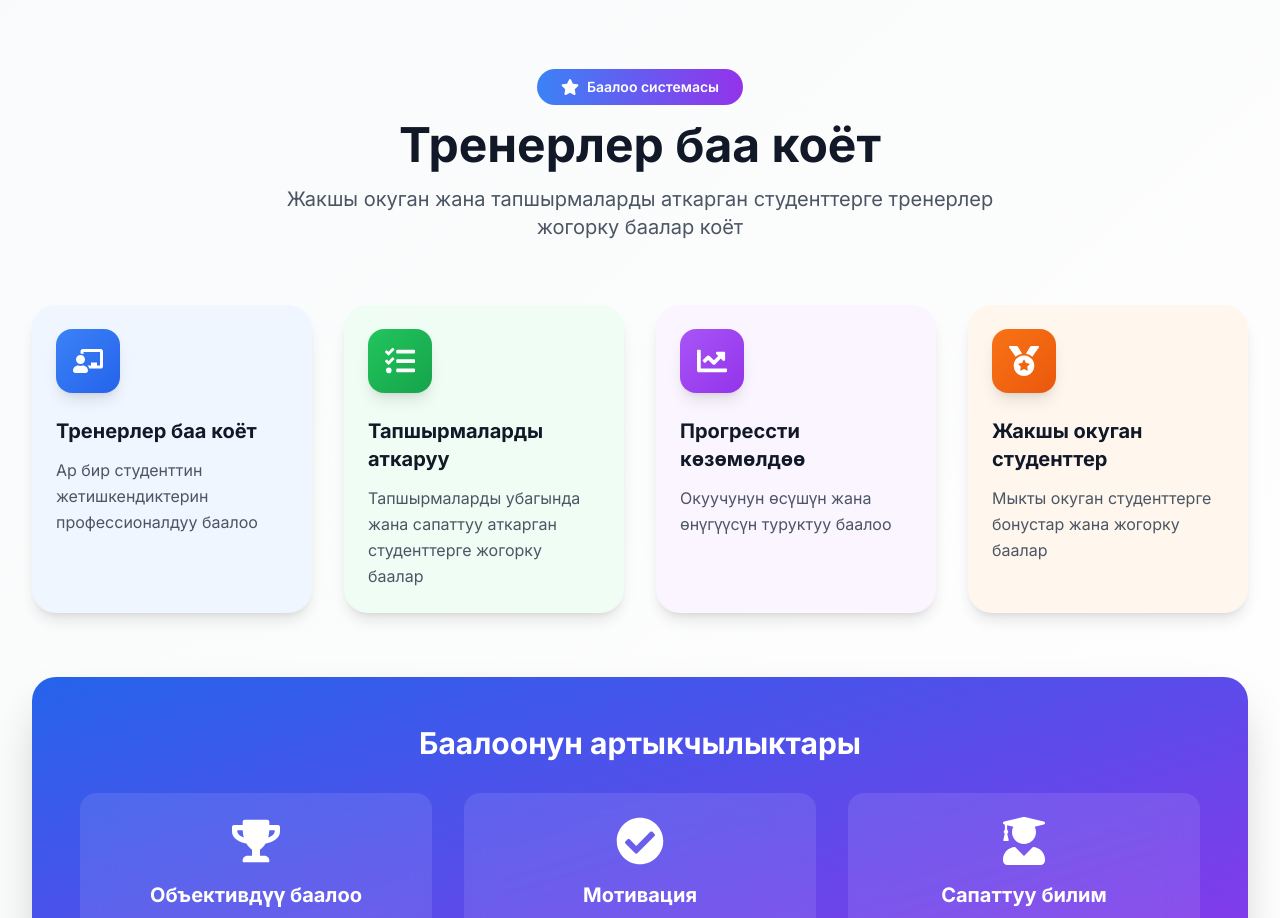
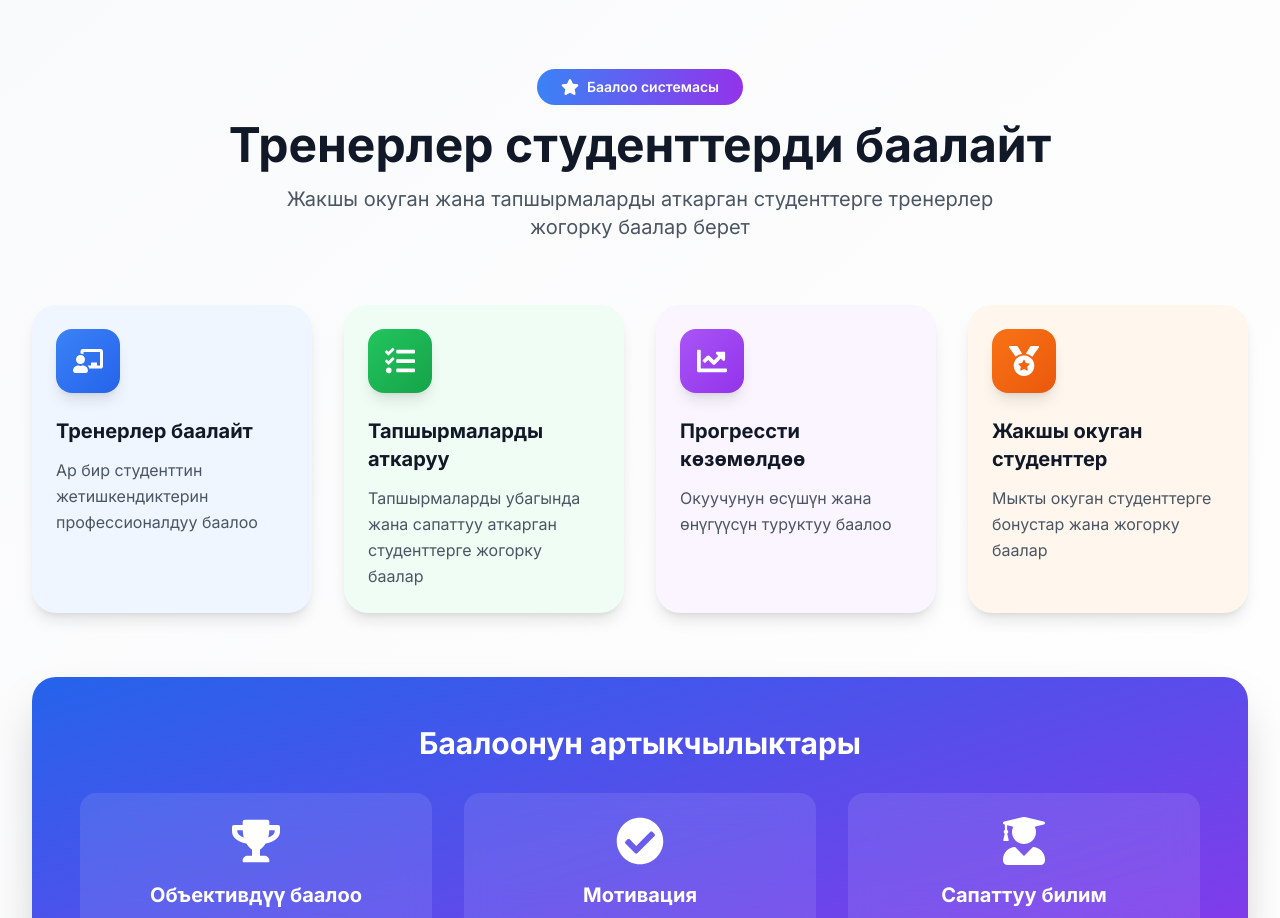
Before and after one commit to eldar-max/OKURMEN_stutio, a React (Vite) app: page / in a window 1280 px wide. Shown: the part 9040-9958 px from the top of the page. Built offline with nearby package versions, Linux system fonts and the light colour scheme; no server answers.

Commit message:
📝 Update TeacherRating text - trainers evaluate students (not give grades)

```diff
--- a/src/components/TeacherRating.jsx
+++ b/src/components/TeacherRating.jsx
@@ -17,9 +17,9 @@ function TeacherRating() {
   const ratingSystem = [
     {
       icon: FaChalkboardTeacher,
-      titleKg: 'Тренерлер баа коёт',
-      titleRu: 'Тренеры выставляют оценки',
-      titleEn: 'Trainers Set Grades',
+      titleKg: 'Тренерлер баалайт',
+      titleRu: 'Тренеры оценивают',
+      titleEn: 'Trainers Evaluate',
       descKg: 'Ар бир студенттин жетишкендиктерин профессионалдуу баалоо',
       descRu: 'Профессиональная оценка достижений каждого студента',
       descEn: 'Professional evaluation of each student\'s achievements',
@@ -133,12 +133,12 @@ function TeacherRating() {
           </motion.div>
 
           <h2 className="text-4xl md:text-5xl font-bold text-gray-900 dark:text-white mb-4">
-            {language === 'kg' ? 'Тренерлер баа коёт' :
-             language === 'en' ? 'Trainers Set Grades' :
-             'Тренеры выставляют оценки'}
+            {language === 'kg' ? 'Тренерлер студенттерди баалайт' :
+             language === 'en' ? 'Trainers Evaluate Students' :
+             'Тренеры оценивают студентов'}
           </h2>
           <p className="text-xl text-gray-600 dark:text-gray-400 max-w-3xl mx-auto">
-            {language === 'kg' ? 'Жакшы окуган жана тапшырмаларды аткарган студенттерге тренерлер жогорку баалар коёт' :
+            {language === 'kg' ? 'Жакшы окуган жана тапшырмаларды аткарган студенттерге тренерлер жогорку баалар берет' :
              language === 'en' ? 'Trainers give high grades to students who study well and complete assignments' :
              'Тренеры ставят высокие оценки студентам, которые хорошо учатся и выполняют задания'}
           </p>
```
